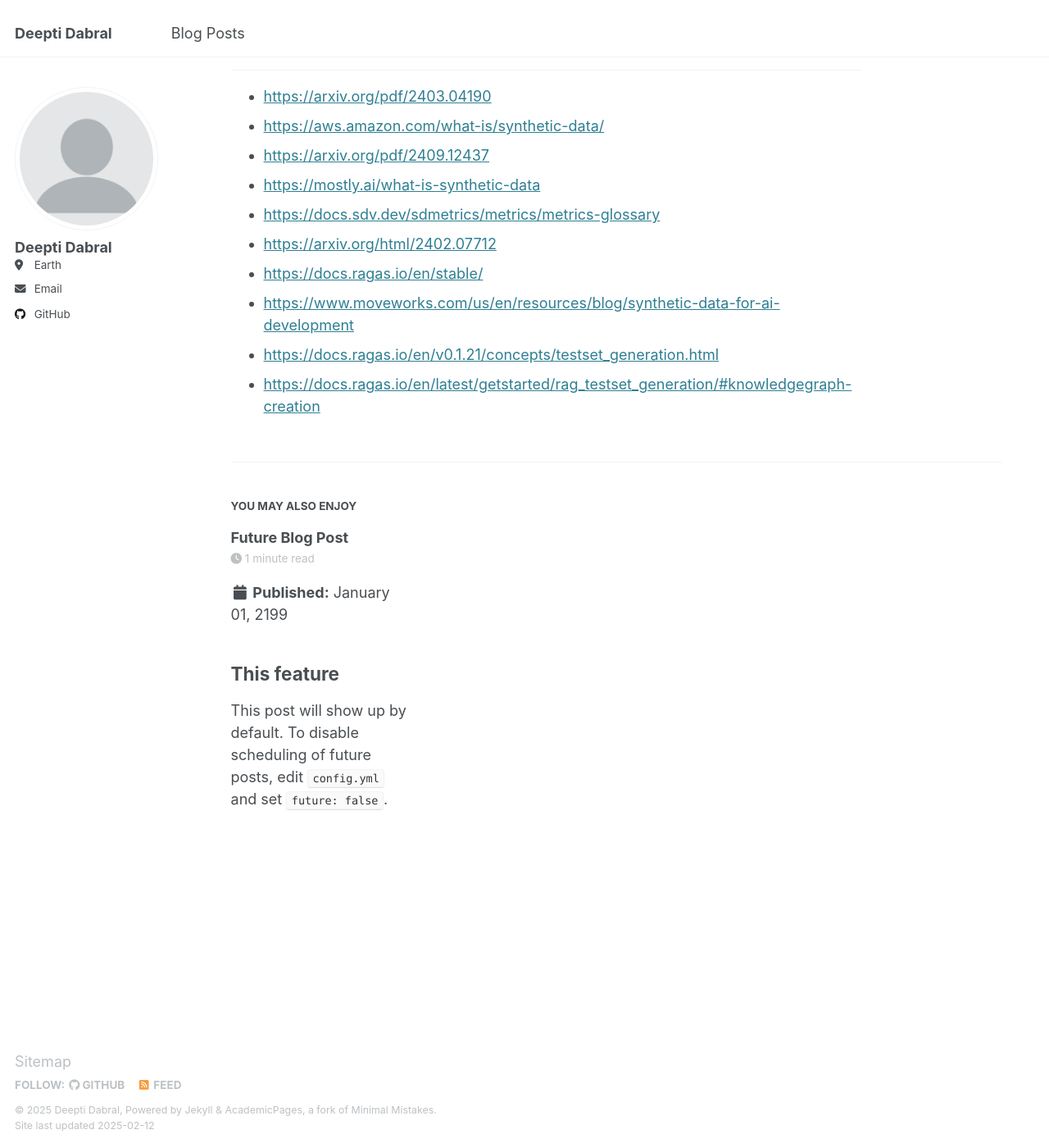
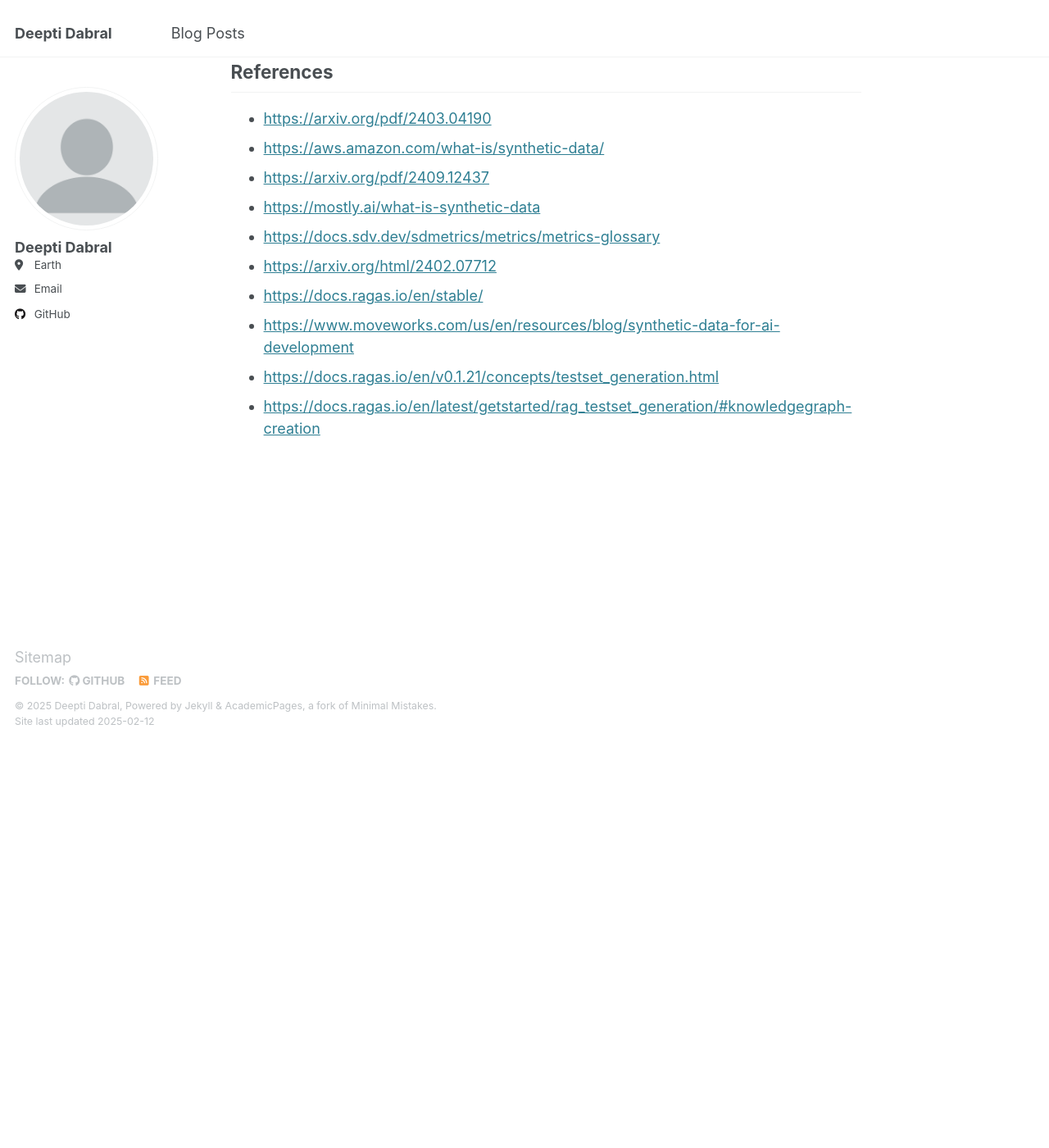
Before and after one commit to deeptidabral/deeptidabral.github.io, a Jekyll site: the page built from _posts/2024-02-12-synthatic-data.md, in a window 1280 px wide and 1400 px high, scrolled down 13718 px. Shown: the whole window at 82% size. Built offline with Jekyll 4.4.1, drawn with Linux system fonts in a browser that asks for light colours; after the commit the page ends 14625 px from its top, so only the background shows below that.

Commit message:
remove unwanted data

```diff
--- a/_layouts/single.html
+++ b/_layouts/single.html
@@ -7,7 +7,6 @@ layout: default
 {% if page.header.overlay_color or page.header.overlay_image or page.header.image %}
   {% include page__hero.html %}
 {% endif %}
-
 {% if page.url != "/" and site.breadcrumbs %}
   {% unless paginator %}
     {% include breadcrumbs.html %}
@@ -86,7 +85,7 @@ layout: default
   </article>
 
   {% comment %}<!-- only show related on a post page when not disabled -->{% endcomment %}
-  {% if page.id and page.related and site.related_posts.size > 0 %}
+  <!-- {% if page.id and page.related and site.related_posts.size > 0 %}
     <div class="page__related">
       {% if site.data.ui-text[site.locale].related_label %}
         <h4 class="page__related-title">{{ site.data.ui-text[site.locale].related_label | default: "You May Also Enjoy" }}</h4>
@@ -97,5 +96,5 @@ layout: default
         {% endfor %}
       </div>
     </div>
-  {% endif %}
+  {% endif %} -->
 </div>
--- a/assets/css/main.scss
+++ b/assets/css/main.scss
@@ -40,3 +40,6 @@
     "vendor/font-awesome/brands",
     "vendor/magnific-popup/magnific-popup"
 ;
+p{
+  overflow-wrap: break-word;
+}
```
